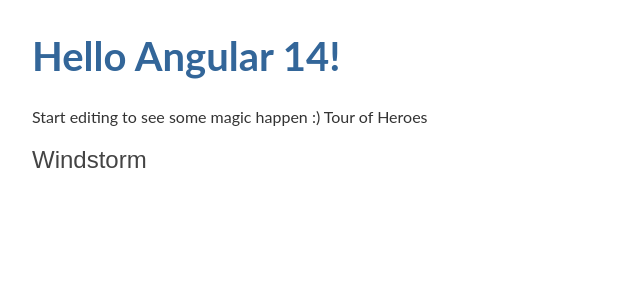
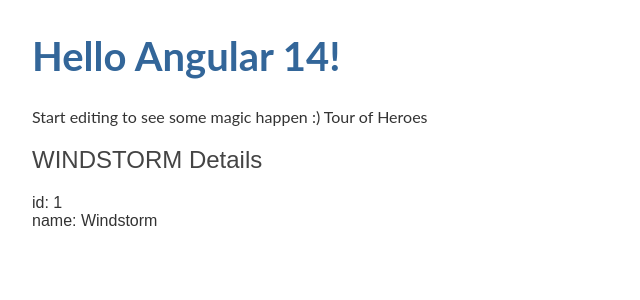
Before and after one commit to Fabusch/TOUR-OF-HEROES, an Angular app: page / in a window 1280 px wide. Shown: the top 300 px of the page, without its empty margins (0-640 px from the left). Built offline with nearby package versions, Linux system fonts and the light colour scheme.

Commit message:
2 files modified, 1 added

```diff
--- /dev/null
+++ b/src/app/hero.ts
@@ -0,0 +1,4 @@
+export interface Hero {
+  id: number;
+  name: string;
+}
--- a/src/app/heroes/heroes.component.html
+++ b/src/app/heroes/heroes.component.html
@@ -1 +1,3 @@
-<h2>{{ hero }}</h2>
+<h2>{{ hero.name | uppercase }} Details</h2>
+<div><span>id: </span>{{ hero.id }}</div>
+<div><span>name: </span>{{ hero.name }}</div>
--- a/src/app/heroes/heroes.component.ts
+++ b/src/app/heroes/heroes.component.ts
@@ -1,16 +1,18 @@
 import { Component, OnInit } from '@angular/core';
+import { Hero } from '../hero';
 
 @Component({
   selector: 'app-heroes',
   templateUrl: './heroes.component.html',
-  styleUrls: ['./heroes.component.css']
+  styleUrls: ['./heroes.component.css'],
 })
 export class HeroesComponent implements OnInit {
+  hero: Hero = {
+    id: 1,
+    name: 'Windstorm',
+  };
 
-  hero = 'Windstorm';
-  constructor() { }
+  constructor() {}
 
-  ngOnInit() {
-  }
-
+  ngOnInit() {}
 }
```
